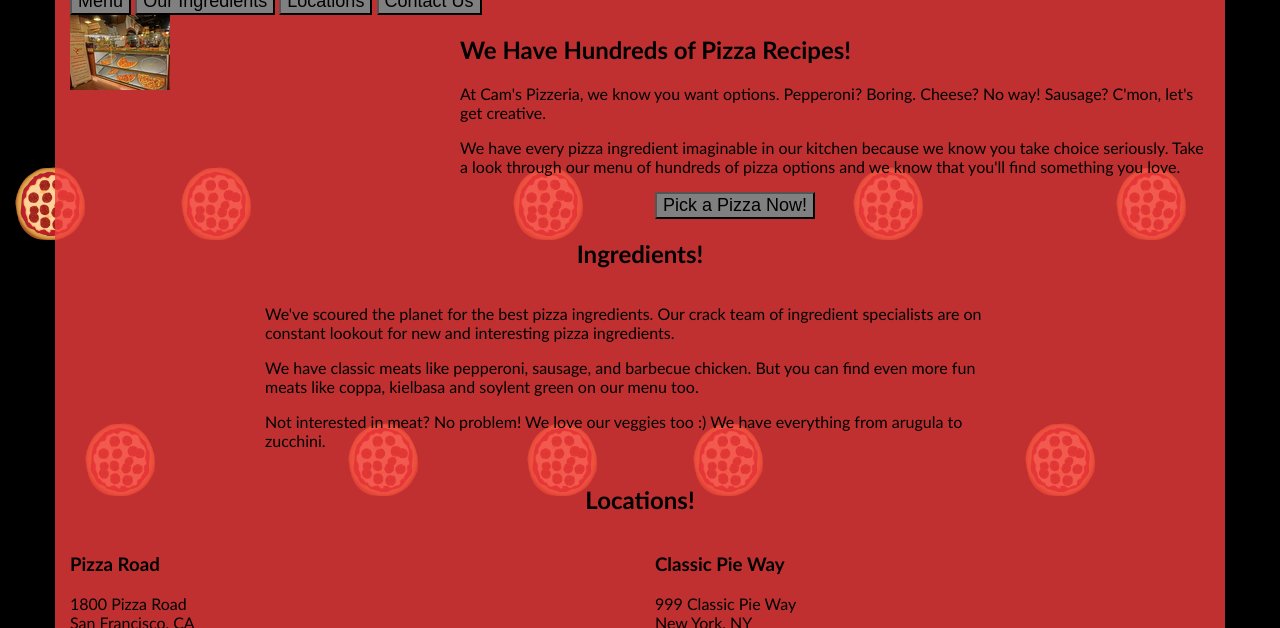
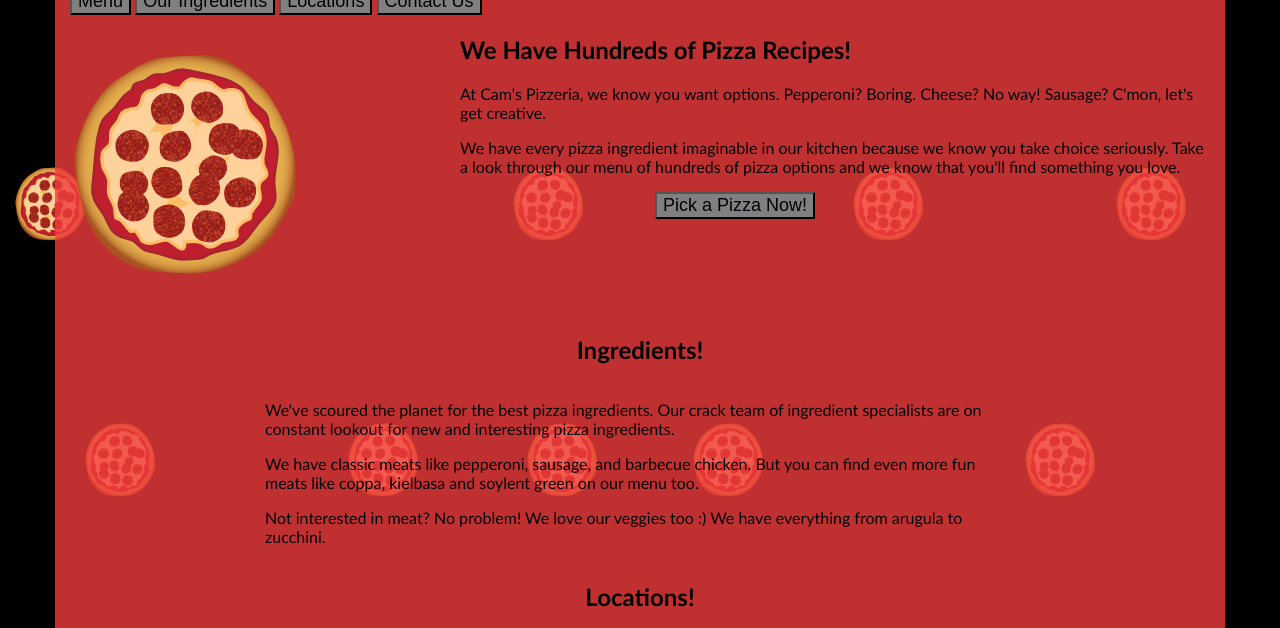
Before and after one commit to gabriel2761/Website-Performance-Optimization-Udacity-Project, a website: page app/views/pizza.html in a window 1280 px wide. Shown: the part 102-730 px from the top of the page. Drawn offline with Linux system fonts and the light colour scheme.

Commit message:
refactor: Move pizza images in one location

```diff
--- a/app/views/js/main.js
+++ b/app/views/js/main.js
@@ -378,7 +378,7 @@
   pizzaContainer.id = "pizza" + i;                // gives each pizza element a unique id
   pizzaImageContainer.classList.add("col-md-6");
 
-  pizzaImage.src = "images/pizza.png";
+  pizzaImage.src = "../img/pizza.png";
   pizzaImage.classList.add("img-responsive");
   pizzaImageContainer.appendChild(pizzaImage);
   pizzaContainer.appendChild(pizzaImageContainer);
@@ -497,7 +497,7 @@
   for (var i = 0; i < 30; i++) {
     var elem = document.createElement('img');
     elem.className = 'mover';
-    elem.src = "images/pizza.png";
+    elem.src = "../img/pizza.png";
     elem.style.height = "100px";
     elem.style.width = "73.333px";
     elem.basicLeft = (i % cols) * s;
--- a/app/views/pizza.html
+++ b/app/views/pizza.html
@@ -90,7 +90,7 @@
     </div>
     <div id="callToAction" class="row">
       <div class="col-md-4">
-        <img src="images/pizzeria.jpg" class="img-responsive"> <!-- Image credit to: http://commons.wikimedia.org/wiki/File:HK_TST_night_%E5%98%89%E8%98%AD%E9%81%93_Granville_Road_restaurant_Paisano's_Pizzeria_pizza_Dec-2013.JPG -->
+        <img src="../img/pizza.png" class="img-responsive"> <!-- Image credit to: http://commons.wikimedia.org/wiki/File:HK_TST_night_%E5%98%89%E8%98%AD%E9%81%93_Granville_Road_restaurant_Paisano's_Pizzeria_pizza_Dec-2013.JPG -->
       </div>
       <div class="col-md-8">
         <div class="row">
@@ -158,7 +158,7 @@
         <div id="randomPizzas" class="row">
           <div id="pizza0" class="randomPizzaContainer" style="width:33.33%;">
             <div class="col-md-6">
-              <img src="images/pizza.png" class="img-responsive">
+              <img src="../img/pizza.png" class="img-responsive">
             </div>
             <div class="col-md-6">
               <h4>The Udacity Special</h4>
@@ -175,7 +175,7 @@
           </div>
           <div id="pizza1" class="randomPizzaContainer" style="width:33.33%;">
             <div class="col-md-6">
-              <img src="images/pizza.png" class="img-responsive">
+              <img src="../img/pizza.png" class="img-responsive">
             </div>
             <div class="col-md-6">
               <h4>The Cameron Special</h4>
```
Also changed, not shown: app/index.html (+1 -1 lines), app/img/pizza.png (renamed from app/views/images/pizza.png), app/img/pizzeria.jpg (renamed from app/views/images/pizzeria.jpg).
